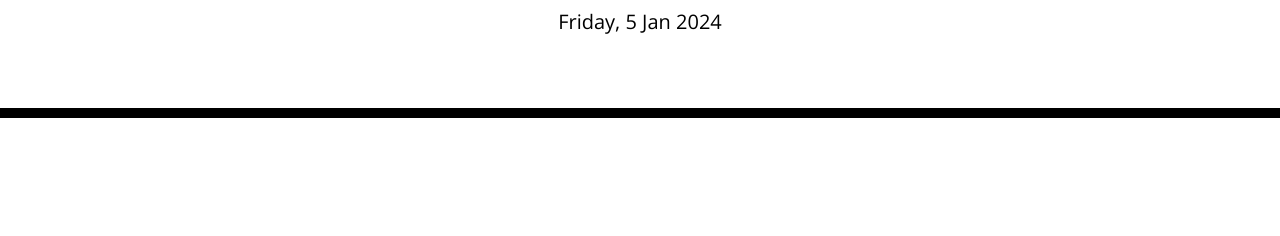
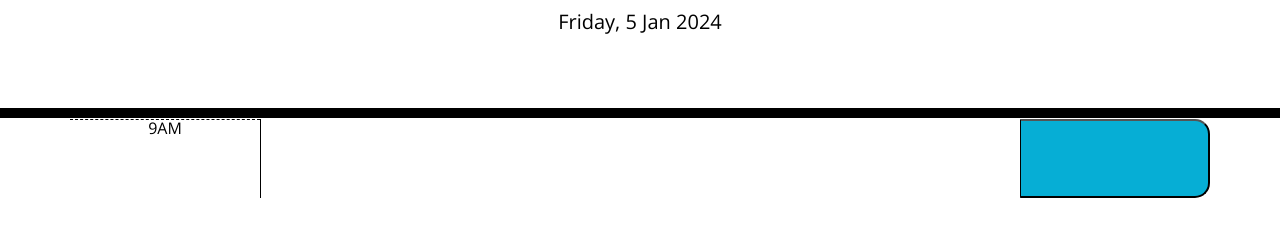
Before and after one commit to Andrea-Melisa/Work-Day-Scheduler-Andrea-Melisa, a plain HTML site: page index.html in a window 1280 px wide. Shown: the part 178-414 px from the top of the page. Drawn offline with nearby package versions, Linux system fonts and the light colour scheme.

Commit message:
Adding the first time block at the HTML

```diff
--- a/assets/js/script.js
+++ b/assets/js/script.js
@@ -1,4 +1,4 @@
-//Display the current day at the top of the calender when a user opens the planner.
+//Display when a user opens the planner.
 
 const date = dayjs().format('dddd, D MMM YYYY');
 console.log(date);
--- a/index.html
+++ b/index.html
@@ -19,8 +19,14 @@
     <p class="lead">A simple calendar app for scheduling your work day</p>
     <p id="currentDay" class="lead"></p>
   </header>
-  <div class="container">
+  <div class="container text-center">
     <!-- Timeblocks go here -->
+    <div class="row">
+      <div class="col-2 hour">9AM</div>
+      <textarea class="col-8 eventEnter"></textarea>
+      <button class="col-2 saveBtn"></button>
+      </div>
+    </div>
 
 
   </div>
```
